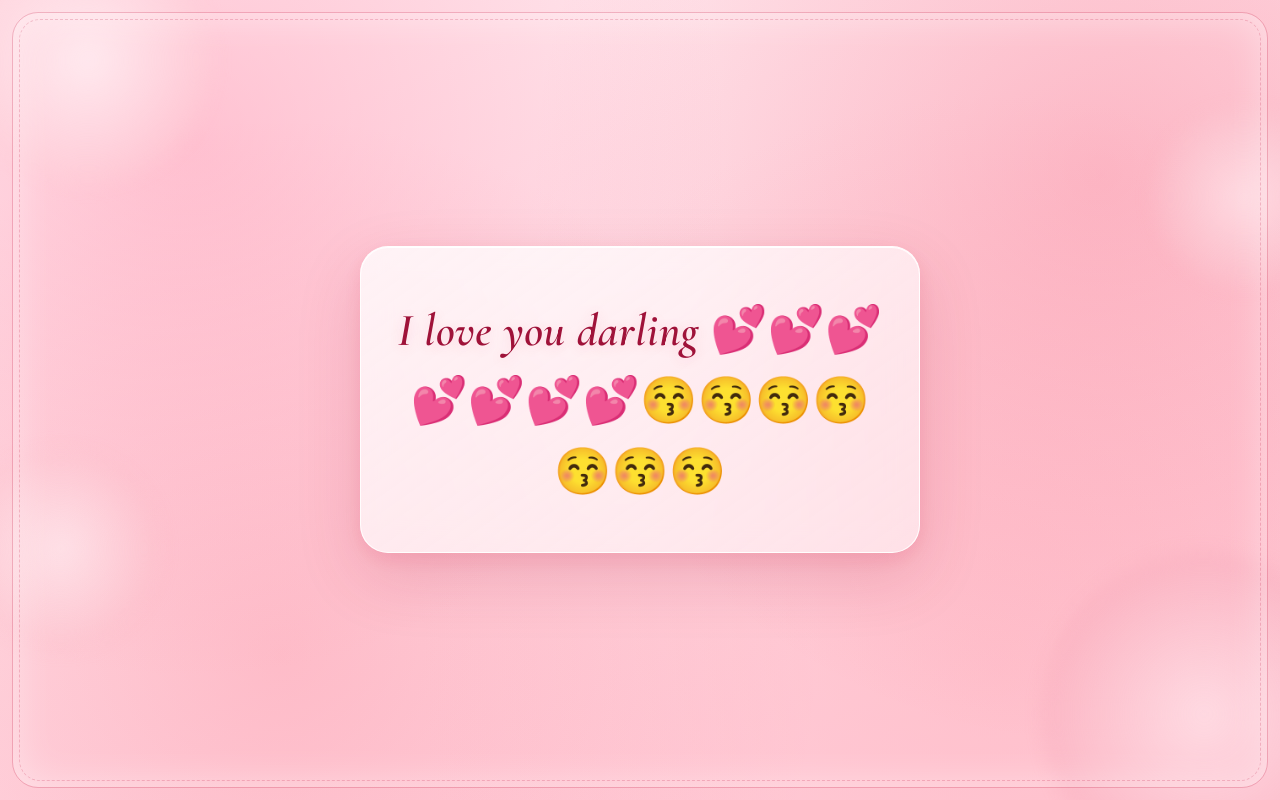
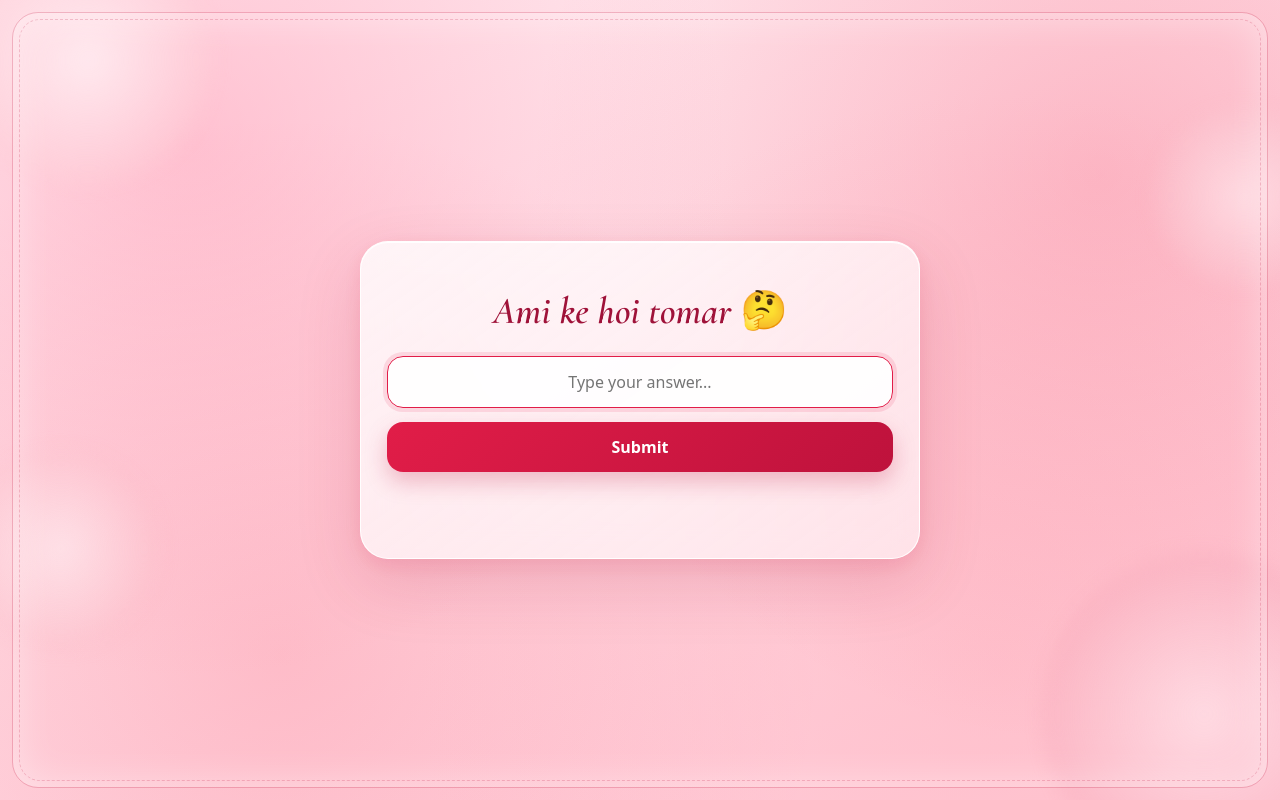
Before and after one commit to chouu456/mobile-data-gate, a website: page protected-site.html in a window 1280 px wide. Drawn offline with nearby package versions, Linux system fonts and the light colour scheme.

Commit message:
Refactor CSS styles and add interactive quiz script

```diff
--- a/protected-site.html
+++ b/protected-site.html
@@ -32,7 +32,6 @@
         linear-gradient(155deg, #fff0f4 0%, #ffdbe4 50%, #ffc8d6 100%);
     }
 
-    /* Soft ambient bokeh circles filling the whole viewport */
     .orb {
       position: fixed;
       border-radius: 50%;
@@ -42,41 +41,28 @@
     }
 
     .orb-1 {
-      width: 240px;
-      height: 240px;
-      top: -50px;
-      left: -40px;
+      width: 240px; height: 240px; top: -50px; left: -40px;
       background: radial-gradient(circle, rgba(255, 255, 255, 0.55), rgba(251, 113, 133, 0.12));
     }
 
     .orb-2 {
-      width: 300px;
-      height: 300px;
-      bottom: -80px;
-      right: -60px;
+      width: 300px; height: 300px; bottom: -80px; right: -60px;
       background: radial-gradient(circle, rgba(255, 241, 245, 0.5), rgba(225, 29, 72, 0.14));
       animation-delay: -3s;
     }
 
     .orb-3 {
-      width: 170px;
-      height: 170px;
-      top: 16%;
-      right: -35px;
+      width: 170px; height: 170px; top: 16%; right: -35px;
       background: radial-gradient(circle, rgba(255, 255, 255, 0.45), rgba(244, 63, 94, 0.08));
       animation-delay: -5s;
     }
 
     .orb-4 {
-      width: 190px;
-      height: 190px;
-      bottom: 18%;
-      left: -45px;
+      width: 190px; height: 190px; bottom: 18%; left: -45px;
       background: radial-gradient(circle, rgba(255, 255, 255, 0.45), rgba(244, 63, 94, 0.1));
       animation-delay: -7s;
     }
 
-    /* Decorative full-frame border around the entire screen */
     .page-frame {
       position: fixed;
       inset: 12px;
@@ -100,10 +86,10 @@
       z-index: 2;
       width: 100%;
       max-width: 560px;
-      padding: 46px 28px;
+      padding: 42px 26px;
       border-radius: 28px;
       text-align: center;
-      background: linear-gradient(145deg, rgba(255, 255, 255, 0.78), rgba(255, 245, 248, 0.62));
+      background: linear-gradient(145deg, rgba(255, 255, 255, 0.8), rgba(255, 245, 248, 0.65));
       backdrop-filter: blur(14px);
       -webkit-backdrop-filter: blur(14px);
       border: 1px solid rgba(255, 255, 255, 0.92);
@@ -111,10 +97,78 @@
         0 24px 65px rgba(159, 18, 57, 0.16),
         0 6px 20px rgba(225, 29, 72, 0.1),
         inset 0 1px 0 rgba(255, 255, 255, 0.95);
-      animation: popIn 0.85s cubic-bezier(0.22, 1, 0.36, 1) both;
+      animation: popIn 0.75s cubic-bezier(0.22, 1, 0.36, 1) both;
     }
 
-    h1 {
+    .q-title {
+      margin: 0 0 20px;
+      font-family: 'Cormorant Garamond', Georgia, serif;
+      font-style: italic;
+      font-weight: 600;
+      font-size: clamp(28px, 7vw, 38px);
+      color: #9f1239;
+      line-height: 1.3;
+    }
+
+    .q-title .emojis {
+      font-family: system-ui, -apple-system, sans-serif;
+      font-style: normal;
+      font-weight: normal;
+    }
+
+    .ans-input {
+      width: 100%;
+      padding: 14px 16px;
+      border-radius: 16px;
+      border: 1.5px solid rgba(190, 18, 60, 0.25);
+      background: rgba(255, 255, 255, 0.92);
+      color: #881337;
+      font-family: system-ui, -apple-system, sans-serif;
+      font-size: 16px;
+      text-align: center;
+      outline: none;
+      transition: border-color 0.2s ease, box-shadow 0.2s ease;
+    }
+
+    .ans-input:focus {
+      border-color: #e11d48;
+      box-shadow: 0 0 0 4px rgba(225, 29, 72, 0.12);
+    }
+
+    .submit-btn {
+      margin-top: 14px;
+      width: 100%;
+      padding: 14px 18px;
+      border-radius: 16px;
+      border: 0;
+      background: linear-gradient(135deg, #e11d48, #be123c);
+      color: #ffffff;
+      font-family: system-ui, -apple-system, sans-serif;
+      font-size: 16px;
+      font-weight: 600;
+      cursor: pointer;
+      box-shadow: 0 10px 22px rgba(190, 18, 60, 0.25);
+      transition: transform 0.18s ease, box-shadow 0.18s ease;
+    }
+
+    .submit-btn:hover,
+    .submit-btn:active {
+      transform: translateY(-2px);
+      box-shadow: 0 14px 26px rgba(190, 18, 60, 0.32);
+    }
+
+    .feedback {
+      margin-top: 16px;
+      min-height: 28px;
+      font-family: system-ui, -apple-system, sans-serif;
+      font-style: normal;
+      font-size: 18px;
+      font-weight: 600;
+      line-height: 1.4;
+      color: #be123c;
+    }
+
+    h1.final-msg {
       margin: 0;
       font-size: clamp(32px, 7.6vw, 46px);
       line-height: 1.48;
@@ -138,29 +192,13 @@
     }
 
     @keyframes drift {
-      from {
-        transform: translate(0, 0) scale(1);
-      }
-      to {
-        transform: translate(14px, -16px) scale(1.08);
-      }
+      from { transform: translate(0, 0) scale(1); }
+      to { transform: translate(14px, -16px) scale(1.08); }
     }
 
     @keyframes popIn {
-      from {
-        opacity: 0;
-        transform: translateY(16px) scale(0.96);
-      }
-      to {
-        opacity: 1;
-        transform: translateY(0) scale(1);
-      }
-    }
-
-    @media (prefers-reduced-motion: reduce) {
-      .orb, .stage {
-        animation: none;
-      }
+      from { opacity: 0; transform: translateY(16px) scale(0.96); }
+      to { opacity: 1; transform: translateY(0) scale(1); }
     }
   </style>
 </head>
@@ -171,8 +209,99 @@
   <div class="orb orb-4"></div>
   <div class="page-frame"></div>
 
-  <main class="stage">
-    <h1><span class="phrase">I love you darling</span> <span class="emojis">💕💕💕💕💕💕💕😚😚😚😚😚😚😚</span></h1>
-  </main>
+  <main class="stage" id="stage"></main>
+
+  <script>
+    const questions = [
+      {
+        q: "Ami ke hoi tomar",
+        emoji: "🤔",
+        answers: ["sona bor", "chuchoo"]
+      },
+      {
+        q: "Tumi amar ke hao",
+        emoji: "🤔",
+        answers: ["sona bou", "dyno sona"]
+      },
+      {
+        q: "password ki",
+        emoji: "🤔",
+        answers: ["swarnashikha"]
+      }
+    ];
+
+    const RIGHT_REPLY = "\u{1F61A}\u{1F61A}\u{1F61A}\u{1F61A}\u{1F61A}\u{1F61A}\u{1F61A}"; // 7x 😚
+    const WRONG_REPLY = "\u{1F97A}\u{1F97A}\u{1F97A} bhul , amake kissi dao";
+
+    let step = 0;
+    let locked = false;
+    const stage = document.getElementById('stage');
+
+    function normalize(val) {
+      return val.trim().toLowerCase().replace(/\s+/g, ' ');
+    }
+
+    function renderQuestion() {
+      locked = false;
+      const item = questions[step];
+      stage.innerHTML = `
+        <h2 class="q-title">${item.q} <span class="emojis">${item.emoji}</span></h2>
+        <form id="q-form">
+          <input
+            id="ans-input"
+            class="ans-input"
+            type="text"
+            autocomplete="off"
+            autocapitalize="none"
+            spellcheck="false"
+            placeholder="Type your answer..."
+            required
+          />
+          <button type="submit" class="submit-btn">Submit</button>
+        </form>
+        <div class="feedback" id="feedback"></div>
+      `;
+
+      const form = document.getElementById('q-form');
+      const input = document.getElementById('ans-input');
+      const feedback = document.getElementById('feedback');
+      input.focus();
+
+      form.addEventListener('submit', (e) => {
+        e.preventDefault();
+        if (locked) return;
+
+        const guess = normalize(input.value);
+        if (!guess) return;
+
+        const isCorrect = item.answers.some((ans) => normalize(ans) === guess);
+
+        if (isCorrect) {
+          locked = true;
+          feedback.textContent = RIGHT_REPLY;
+          setTimeout(() => {
+            step += 1;
+            if (step < questions.length) {
+              renderQuestion();
+            } else {
+              renderFinal();
+            }
+          }, 950);
+        } else {
+          feedback.textContent = WRONG_REPLY;
+          input.value = '';
+          input.focus();
+        }
+      });
+    }
+
+    function renderFinal() {
+      stage.innerHTML = `
+        <h1 class="final-msg"><span class="phrase">I love you darling</span> <span class="emojis">💕💕💕💕💕💕💕😚😚😚😚😚😚😚</span></h1>
+      `;
+    }
+
+    renderQuestion();
+  </script>
 </body>
 </html>
```
